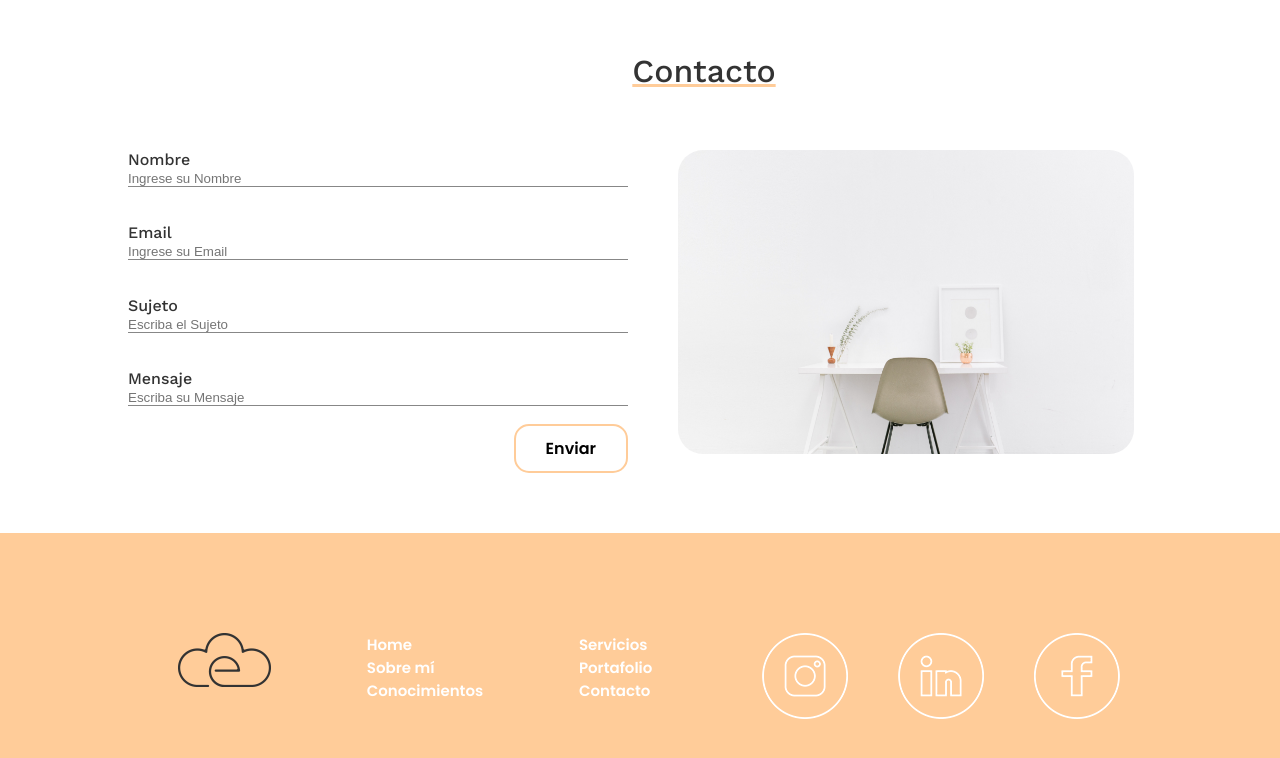
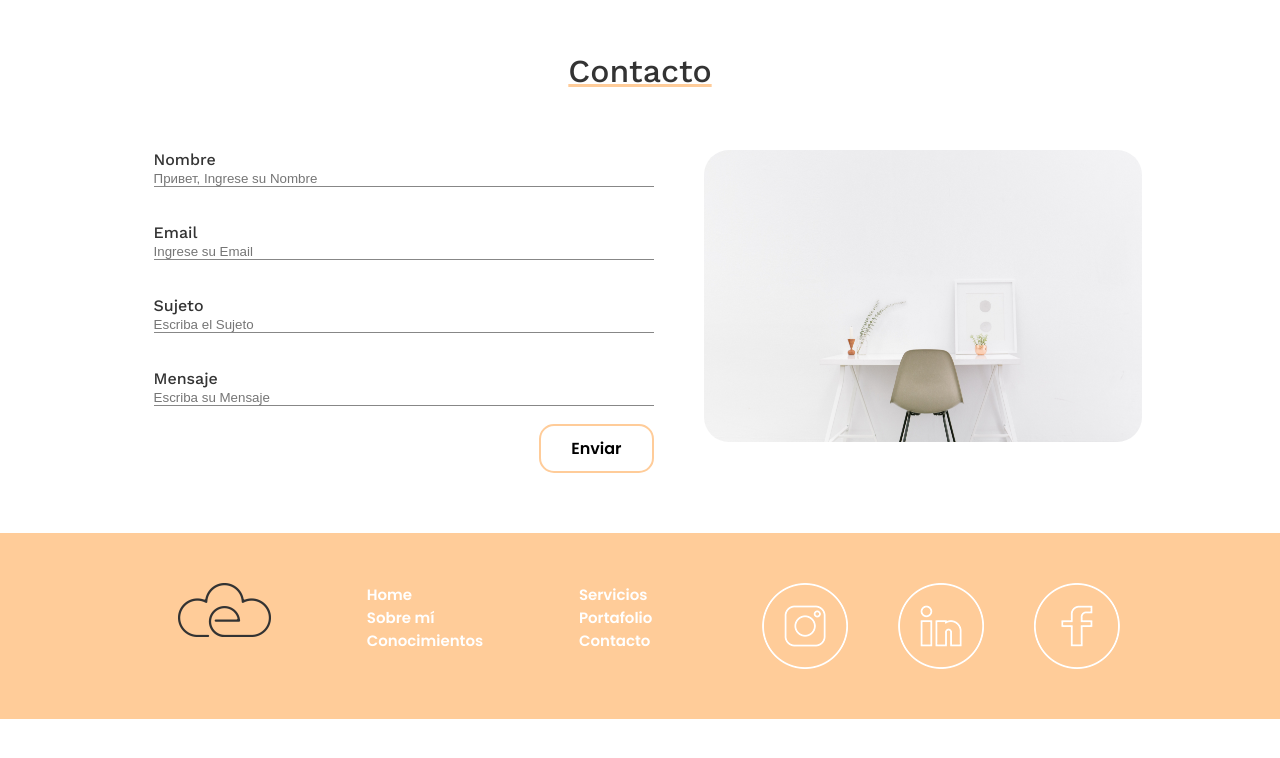
Before and after one commit to Space-18/BlasS-nchezEunice-LANDING-PAGE, a plain HTML site: page index.html in a window 1280 px wide. Shown: the part 3721-4479 px from the top of the page. After the commit the page ends 4440 px from the top, so only its background shows below. Drawn offline with nearby package versions, Linux system fonts and the light colour scheme.

Commit message:
modific css-scroll

```diff
--- a/CSS/estilos.css
+++ b/CSS/estilos.css
@@ -310,7 +310,6 @@ height: 350px;
 	max-width: 1366px;
 	margin-top: 60px;
 	margin-bottom: 60px;
-	margin-left: 10%;;
 }
 
 .form_contacto input{
@@ -350,6 +349,7 @@ height: 350px;
 }
 
 .contacto{
+	margin-left: 12%;
 	display:flex;
 }
 
@@ -359,12 +359,10 @@ height: 350px;
 	font-weight: 500;
 }
 
-
-
 /*footer*/
 footer{
 
-	padding: 100px 0 100px 0;
+	padding: 50px 0 50px 0;
 	width: 100%;
 	background: #FFCC99;
 }
@@ -416,6 +414,43 @@ footer img{
 	padding-left: 60px;
 }
 /*footer final*/
+
+
+/*scroll*/
+*::-webkit-scrollbar {
+  width: 10px;
+  border-radius: 4px;
+}
+
+*::-webkit-scrollbar-thumb {
+  background: rgba(5, 5, 5, 0.7);
+  border-radius: 4px;
+}
+
+*::-webkit-scrollbar-thumb:active {
+  background-color: #999999;
+}
+
+*::-webkit-scrollbar-thumb:hover {
+  background: #b3b3b3;
+  box-shadow: 0 0 2px 1px rgba(0, 0, 0, 0.2);
+}
+
+*::-webkit-scrollbar-track {
+  background: #e1e1e1;
+  border-radius: 4px;
+}
+
+*::-webkit-scrollbar-track:hover,
+*::-webkit-scrollbar-track:active {
+  background: #d4d4d4;
+}
+
+/*final scroll*/
+
+
+
+
 
 
 
--- a/index.html
+++ b/index.html
@@ -144,7 +144,7 @@
 			 <div class="contacto">
 				 <form class="form_contacto" action="index.html" method="post">
 					 <p>Nombre</p>
-					 <input type="text" name="Nombre" value="" placeholder="Ingrese su Nombre">
+					 <input type="text" name="Nombre" value="" placeholder="Привет, Ingrese su Nombre">
 					 <br><br><br>
 					 <p>Email</p>
 					 <input type="text" name="Email" value="" placeholder="Ingrese su Email">
```
